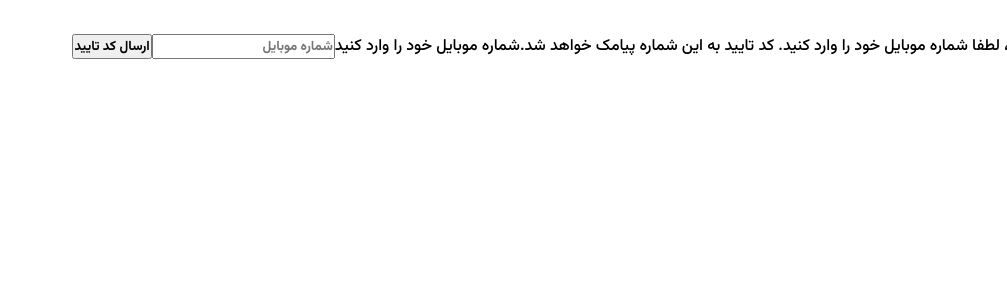
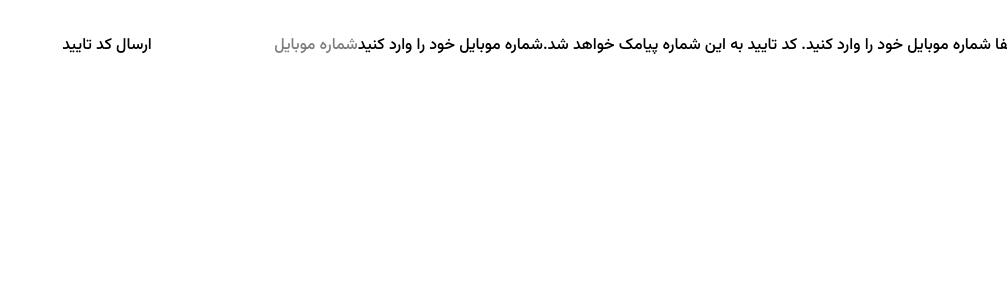
Before and after one commit to KosarKalateAraby/Divar-Authentication-Authorization, a React (Vite) app in the folder FrontEnd/: page /auth in a window 1280 px wide. Shown: the top 300 px of the page, without its empty margins (273-1280 px from the left). Built offline with nearby package versions, Linux system fonts and the light colour scheme; no server answers.

Commit message:
Install Tailwindcss

```diff
--- a/FrontEnd/package.json
+++ b/FrontEnd/package.json
@@ -10,12 +10,14 @@
     "preview": "vite preview"
   },
   "dependencies": {
+    "@tailwindcss/vite": "^4.3.4",
     "@tanstack/react-query": "^5.105.0",
     "@tanstack/react-query-devtools": "^5.105.0",
     "axios": "^1.20.0",
     "react": "^18.2.0",
     "react-dom": "^18.2.0",
-    "react-router-dom": "^7.18.4"
+    "react-router-dom": "^7.18.4",
+    "tailwindcss": "^4.3.4"
   },
   "devDependencies": {
     "@types/react": "^18.2.43",
--- a/FrontEnd/src/styles/index.css
+++ b/FrontEnd/src/styles/index.css
@@ -1,3 +1,5 @@
+@import "tailwindcss";
+
 :root {
   font-family: "Vazir", Inter, system-ui, Avenir, Helvetica, Arial, sans-serif;
   font-weight: 300;
--- a/FrontEnd/vite.config.js
+++ b/FrontEnd/vite.config.js
@@ -1,11 +1,12 @@
 import { defineConfig } from "vite";
 import react from "@vitejs/plugin-react";
+import tailwindcss from "@tailwindcss/vite";
 
 import { paths } from "./src/constants/paths";
 
 // https://vitejs.dev/config/
 export default defineConfig({
-  plugins: [react()],
+  plugins: [react(), tailwindcss()],
   resolve: {
     alias: {
       ...paths.reduce(
```
Also changed, not shown: 1 other file (tests, documents, lock files or other folders).
